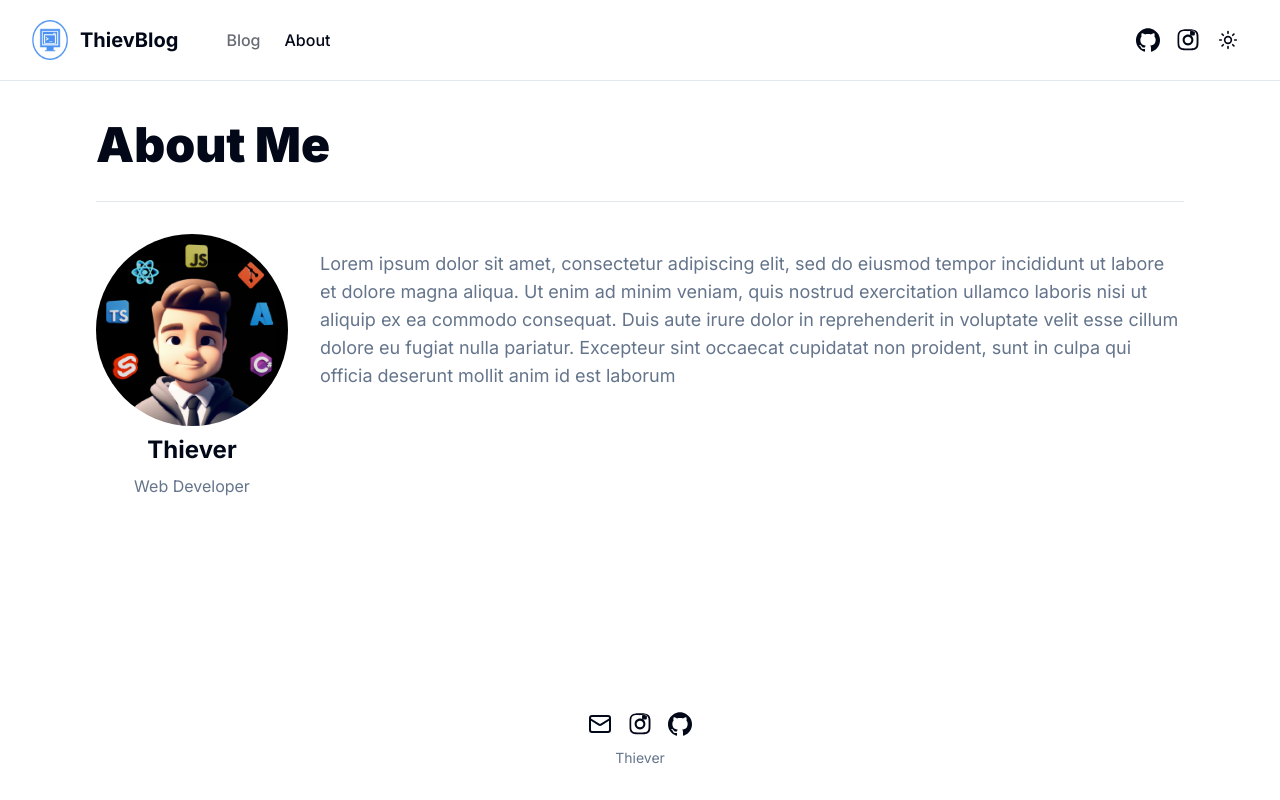
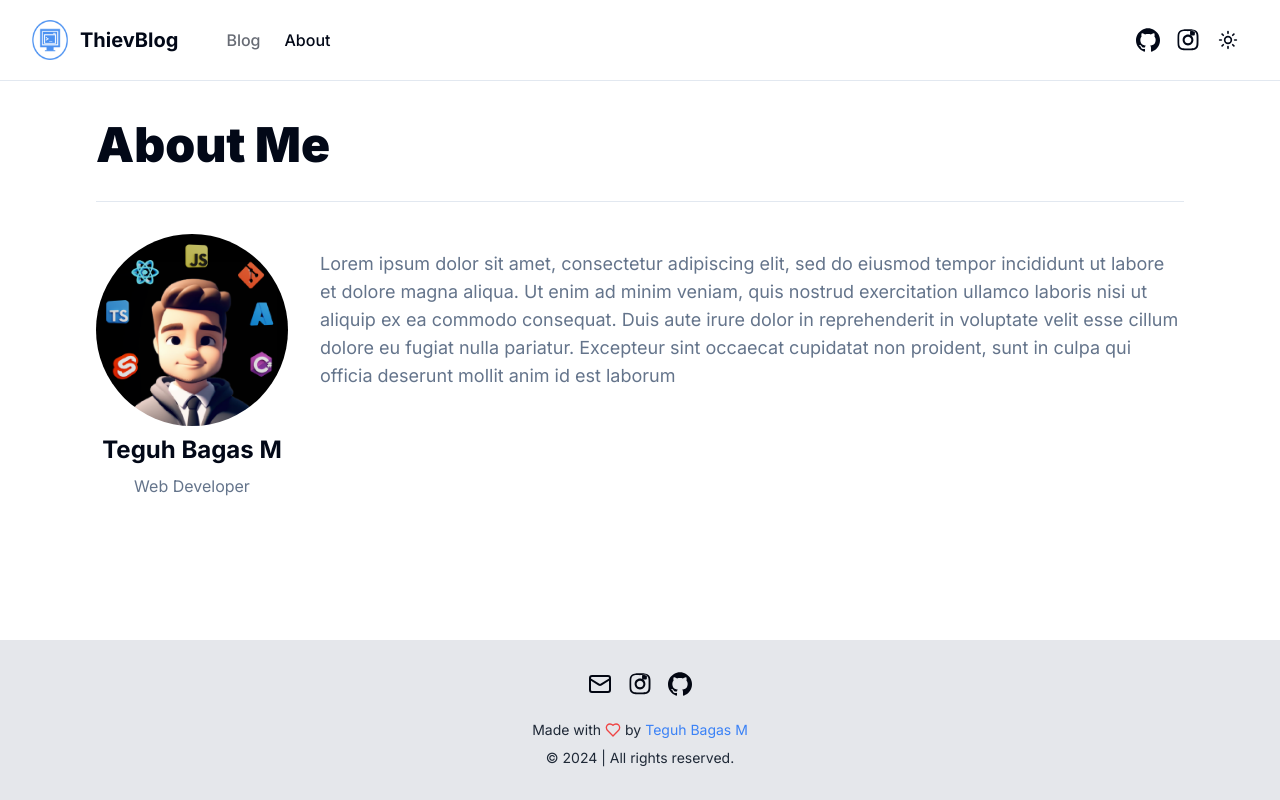
Before and after one commit to TeguhBagasM/thieverse, a Next.js app: page /about in a window 1280 px wide. Built offline with nearby package versions, Linux system fonts and the light colour scheme; no server answers.

Commit message:
style: change some ui

```diff
--- a/components/site-footer.tsx
+++ b/components/site-footer.tsx
@@ -1,29 +1,52 @@
 import { siteConfig } from "@/config/site";
-import { Mail } from "lucide-react";
+import { Heart, Mail } from "lucide-react";
 import { Icons } from "./icons";
 
 export function SiteFooter() {
   return (
-    <footer>
-      <div className="mb-6 mt-14 flex flex-col items-center">
-        <div className="mb-3 flex space-x-4">
-          <a target="_blank" rel="noreferrer" href="mailto:teguhbagas2134@gmail.com">
+    <footer className="bg-gray-200 text-gray-950 dark:bg-gray-900 dark:text-gray-200 py-8">
+      <div className="container mx-auto flex flex-col items-center">
+        <div className="mb-6 flex space-x-4">
+          <a
+            target="_blank"
+            rel="noreferrer"
+            href="mailto:teguhbagas2134@gmail.com"
+            className="transition-transform transform hover:scale-110"
+          >
             <span className="sr-only">Mail</span>
             <Mail className="h-6 w-6" />
           </a>
-          <a target="_blank" rel="noreferrer" href={siteConfig.links.instagram}>
+          <a
+            target="_blank"
+            rel="noreferrer"
+            href={siteConfig.links.instagram}
+            className="transition-transform transform hover:scale-110"
+          >
             <span className="sr-only">Instagram</span>
             <Icons.instagram className="h-6 w-6" />
           </a>
-          <a target="_blank" rel="noreferrer" href={siteConfig.links.github}>
+          <a
+            target="_blank"
+            rel="noreferrer"
+            href={siteConfig.links.github}
+            className="transition-transform transform hover:scale-110"
+          >
             <span className="sr-only">GitHub</span>
             <Icons.gitHub className="h-6 w-6" />
           </a>
         </div>
-        <div className="mb-2 flex space-x-2 text-sm text-muted-foreground">
-          <a href={siteConfig.links.personalSite} target="_blank">
-            {siteConfig.author}
+        <div className="flex flex-col items-center text-sm text-gray-800 dark:text-gray-300">
+          <a
+            href={siteConfig.links.personalSite}
+            target="_blank"
+            className="flex items-center cursor-default"
+          >
+            Made with <Heart className="text-red-500 h-4 w-4 mx-1" /> by{" "}
+            <span className="hover:text-blue-700 text-blue-500 dark:hover:text-blue-400 ml-1 cursor-pointer">
+              {siteConfig.author}
+            </span>
           </a>
+          <span className="mt-2">© 2024 | All rights reserved.</span>
         </div>
       </div>
     </footer>
--- a/components/tag.tsx
+++ b/components/tag.tsx
@@ -12,7 +12,7 @@ export function Tag({ tag, current, count }: TagProps) {
     <Link
       className={badgeVariants({
         variant: current ? "default" : "secondary",
-        className: "no-underline rounded-md",
+        className: "no-underline rounded-md hover:underline",
       })}
       href={`/tags/${slug(tag)}`}
     >
--- a/config/site.ts
+++ b/config/site.ts
@@ -2,7 +2,7 @@ export const siteConfig = {
   name: "ThievBlog",
   url: "https://example.com",
   description: "Nextjs 14 blog using velite, tailwind and shadcn",
-  author: "Thiever",
+  author: "Teguh Bagas M",
   links: {
     instagram: "https://instagram.com/teguhbagasm",
     github: "https://github.com/TeguhBagasM",
```
Also changed, not shown: content/blog/belajar-dasar-pemrograman-web.mdx (+8 -2 lines), public/images/coding-1.jpg (added).
